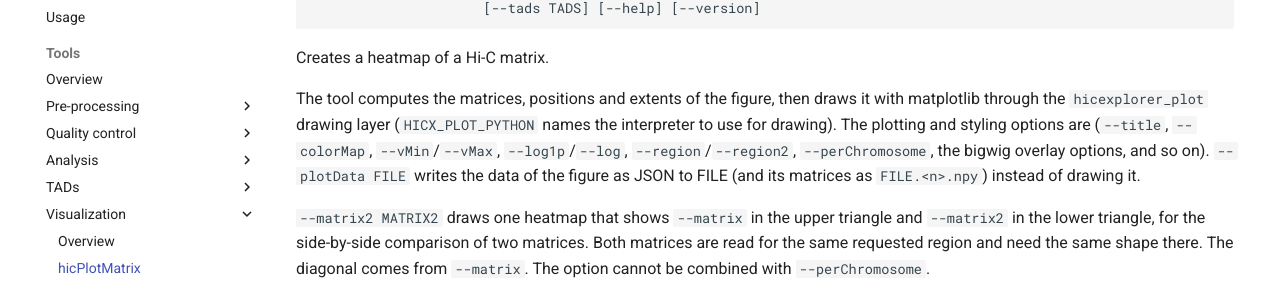
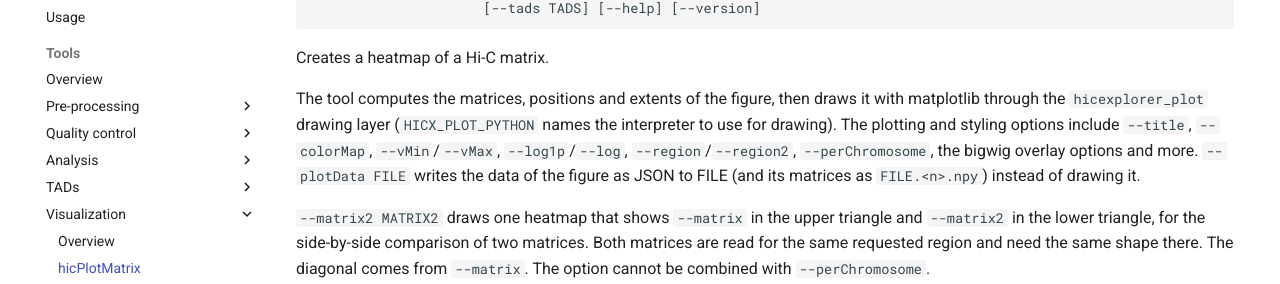
Before and after one commit to deeptools/HiCExplorer, an MkDocs documentation site: the page built from docs/tools/hicPlotMatrix.md, in a window 1280 px wide and 900 px high, scrolled down 411 px. Shown: the part 145-429 px from the top of the window. Built offline with MkDocs 1.6.1 and Material for MkDocs 9.7.7, drawn with Linux system fonts in a browser that asks for light colours.

Commit message:
Fix a sentence in the hicPlotMatrix page
Co-Authored-By: Claude Sonnet 5 <noreply@anthropic.com>

```diff
--- a/docs/tools/hicPlotMatrix.md
+++ b/docs/tools/hicPlotMatrix.md
@@ -27,8 +27,8 @@ Creates a heatmap of a Hi-C matrix.
 
 The tool computes the matrices, positions and extents of the figure, then draws it with matplotlib
 through the `hicexplorer_plot` drawing layer (`HICX_PLOT_PYTHON` names the interpreter to use for
-drawing). The plotting and styling options are (`--title`, `--colorMap`, `--vMin`/`--vMax`, `--log1p`/`--log`,
-`--region`/`--region2`, `--perChromosome`, the bigwig overlay options, and so on). `--plotData FILE`
+drawing). The plotting and styling options include `--title`, `--colorMap`, `--vMin`/`--vMax`, `--log1p`/`--log`,
+`--region`/`--region2`, `--perChromosome`, the bigwig overlay options and more. `--plotData FILE`
 writes the data of the figure as JSON to FILE (and its matrices as `FILE.<n>.npy`) instead of drawing it.
 
 `--matrix2 MATRIX2` draws one heatmap that shows `--matrix` in the upper triangle and `--matrix2` in the
```
